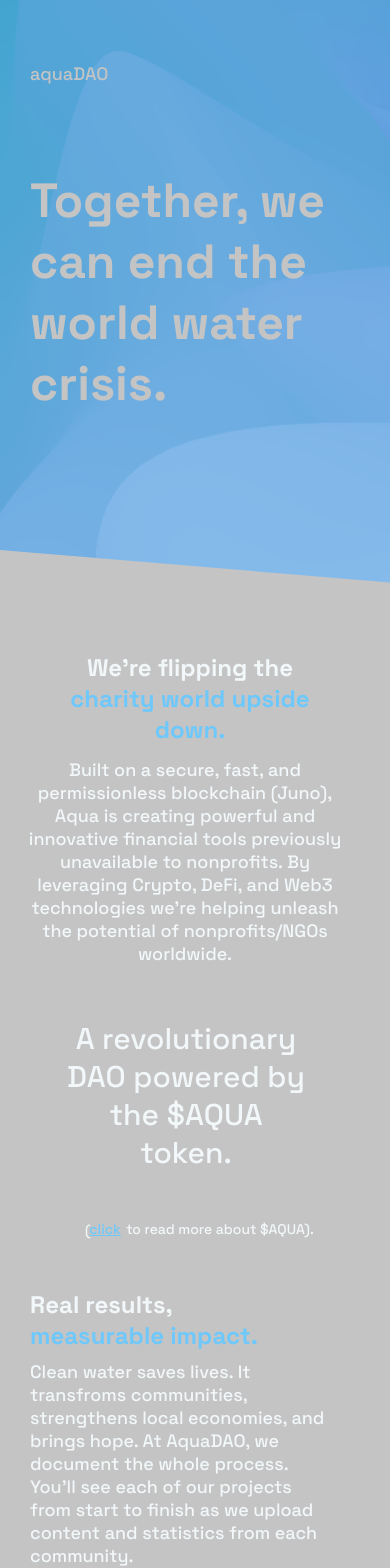
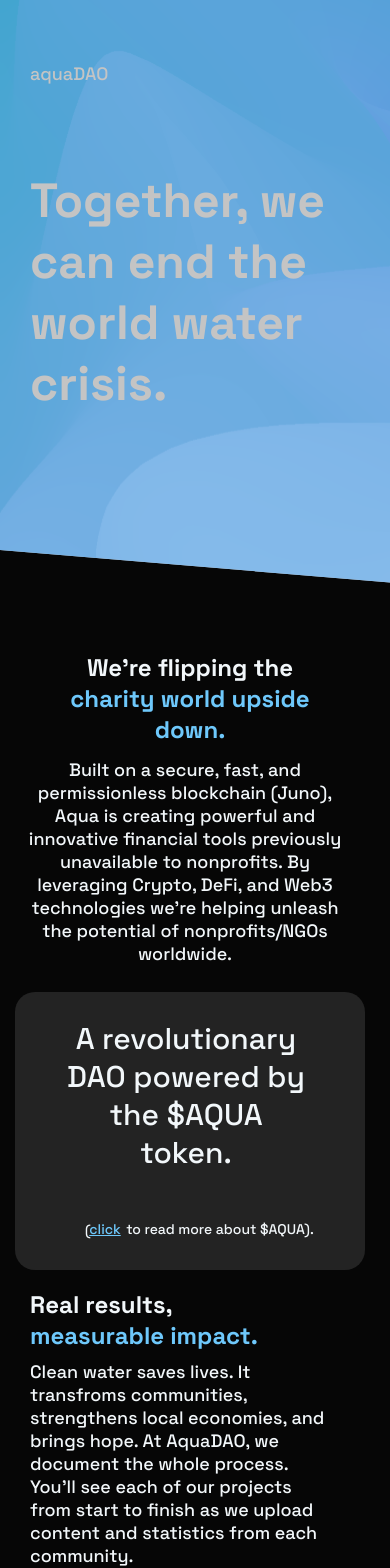
Before and after one commit to seekingtau/testapp, a React (Create React App) app: page / in a window 390 px wide. Shown: the top 1568 px of the page. Built offline with nearby package versions, Linux system fonts and the light colour scheme.

Commit message:
background

```diff
--- a/src/App.css
+++ b/src/App.css
@@ -12,7 +12,8 @@
   border-radius: [object Object]px;
   background-image: url(./images/Rectanglebackground.svg);
   background-repeat: no-repeat;
-  background-color: #c4c4c4;
+  background-color: #060606;
+
   background-size: cover;
 }
 
@@ -49,7 +50,7 @@
   color: #c4c4c4;
 }
 #main--main {
-  background-color: #c4c4c4;
+  background-color: #060606;
   width: 1200px;
   height: 1400px;
 }
@@ -93,7 +94,7 @@
 }
 #main--doneback {
   position: absolute;
-  background-color: #c4c4c4;
+  background-color: #232323;
   height: 373px;
   width: 1100px;
   left: 50px;
@@ -254,7 +255,7 @@
   background-color: #c4c4c4;
 }
 #map--main {
-  background-color: #c4c4c4;
+  background-color: #060606;
   width: 1200px;
   height: 475px;
   position: absolute;
@@ -436,7 +437,7 @@
   text-align: center;
 }
 #launch--main {
-  background-color: #c4c4c4;
+  background-color: #060606;
   width: 1200px;
   height: 300px;
   position: absolute;
@@ -580,7 +581,7 @@
     border-radius: [object Object]px;
     background-image: url(./images/Rectanglebackground.svg);
     background-repeat: no-repeat;
-    background-color: #c4c4c4;
+    background-color: #060606;
     background-size: cover;
   }
 
@@ -617,7 +618,7 @@
     color: #c4c4c4;
   }
   #main--main {
-    background-color: #c4c4c4;
+    background-color: #060606;
     width: 100%;
     height: 1400px;
   }
@@ -661,7 +662,7 @@
   }
   #main--doneback {
     position: absolute;
-    background-color: #c4c4c4;
+    background-color: #232323;
     height: 373px;
     width: 1100px;
     left: 150px;
@@ -822,7 +823,7 @@
     background-color: #c4c4c4;
   }
   #map--main {
-    background-color: #c4c4c4;
+    background-color: #060606;
     width: 100%;
     height: 475px;
     position: absolute;
@@ -1004,7 +1005,7 @@
     text-align: center;
   }
   #launch--main {
-    background-color: #c4c4c4;
+    background-color: #060606;
     width: 100%;
     height: 300px;
     position: absolute;
@@ -1150,7 +1151,7 @@
     border-radius: [object Object]px;
     background-image: url(./images/Rectanglebackground.svg);
     background-repeat: no-repeat;
-    background-color: #c4c4c4;
+    background-color: #060606;
     background-size: cover;
   }
 
@@ -1188,7 +1189,7 @@
     color: #c4c4c4;
   }
   #main--main {
-    background-color: #c4c4c4;
+    background-color: #060606;
     width: 100%;
     height: 1850px;
   }
@@ -1233,7 +1234,7 @@
   }
   #main--doneback {
     position: absolute;
-    background-color: #c4c4c4;
+    background-color: #232323;
     height: 278px;
     width: 350px;
     left: 15px;
@@ -1404,7 +1405,7 @@
     background-color: #c4c4c4;
   }
   #map--main {
-    background-color: #c4c4c4;
+    background-color: #060606;
     width: 100%;
     height: 750px;
   }
@@ -1589,7 +1590,7 @@
     text-align: left;
   }
   #launch--main {
-    background-color: #c4c4c4;
+    background-color: #060606;
     width: 100%;
     height: 380px;
     top: 3200px;
```
